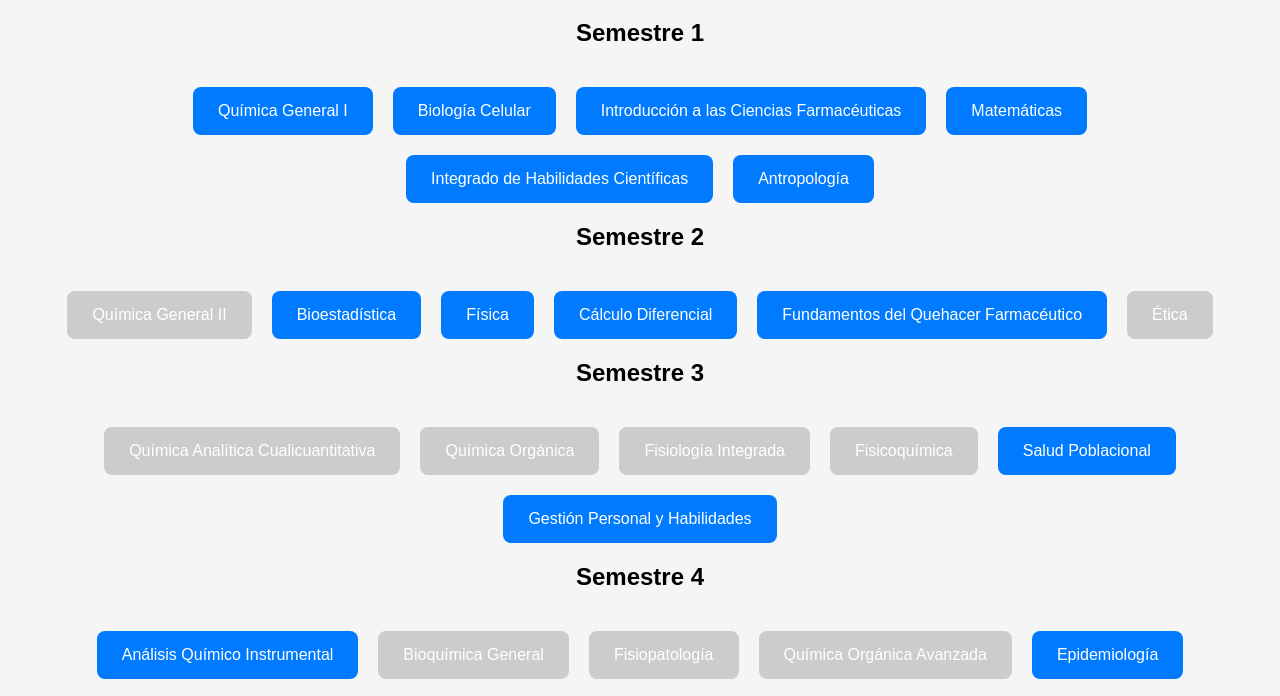
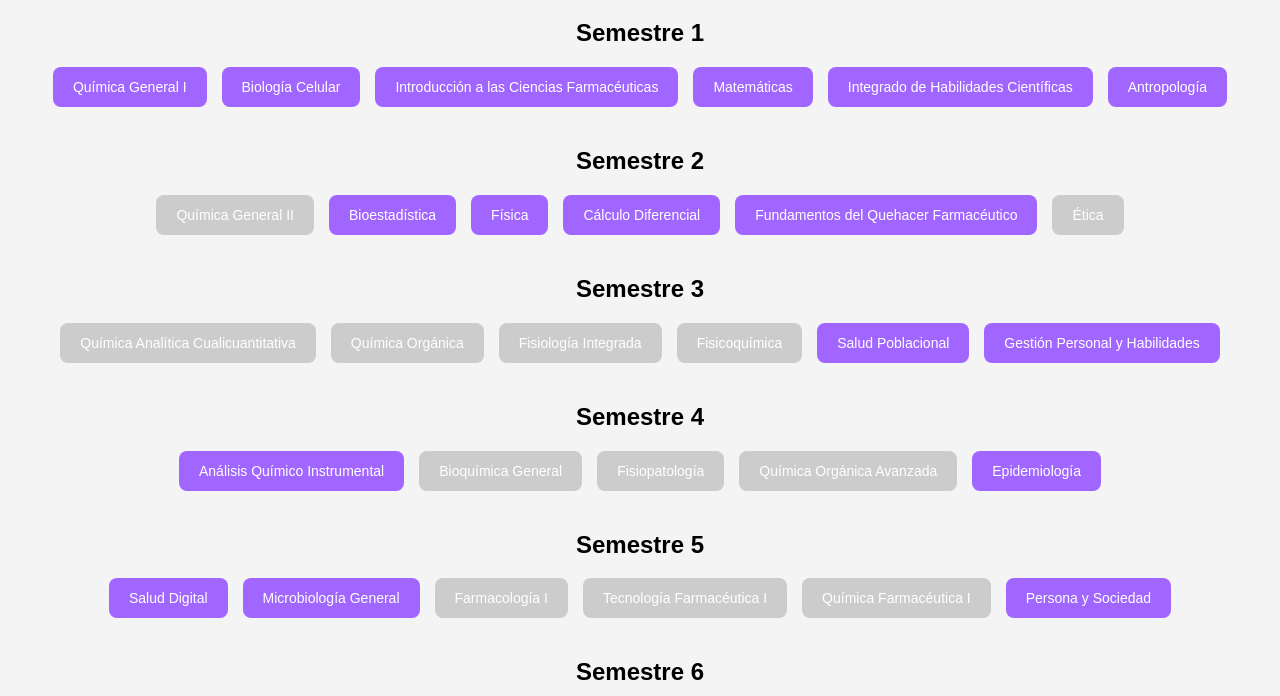
Before and after one commit to conii17/Malla-Qyfa-, a plain HTML site: page index.html in a window 1280 px wide. Shown: the part 99-795 px from the top of the page. Drawn offline with Linux system fonts and the light colour scheme.

Commit message:
Update style.css

```diff
--- a/style.css
+++ b/style.css
@@ -1,31 +1,35 @@
 body {
   font-family: Arial, sans-serif;
+  background-color: #f4f4f4;
   text-align: center;
   padding: 30px;
-  background-color: #f5f5f5;
+}
+
+.semestre {
+  margin-bottom: 40px;
 }
 
 .malla {
   display: flex;
-  gap: 20px;
+  flex-wrap: wrap;
   justify-content: center;
-  flex-wrap: wrap;
-  margin-top: 40px;
+  gap: 15px;
+  margin-top: 10px;
 }
 
 .ramo {
-  padding: 15px 25px;
-  font-size: 16px;
+  background-color: #a166ff;
+  color: white;
   border: none;
   border-radius: 8px;
+  padding: 12px 20px;
+  font-size: 14px;
   cursor: pointer;
-  background-color: #007bff;
-  color: white;
-  transition: 0.3s;
+  transition: background-color 0.3s;
 }
 
 .ramo:hover {
-  background-color: #0056b3;
+  background-color: #7a3df0;
 }
 
 .bloqueado {
```
